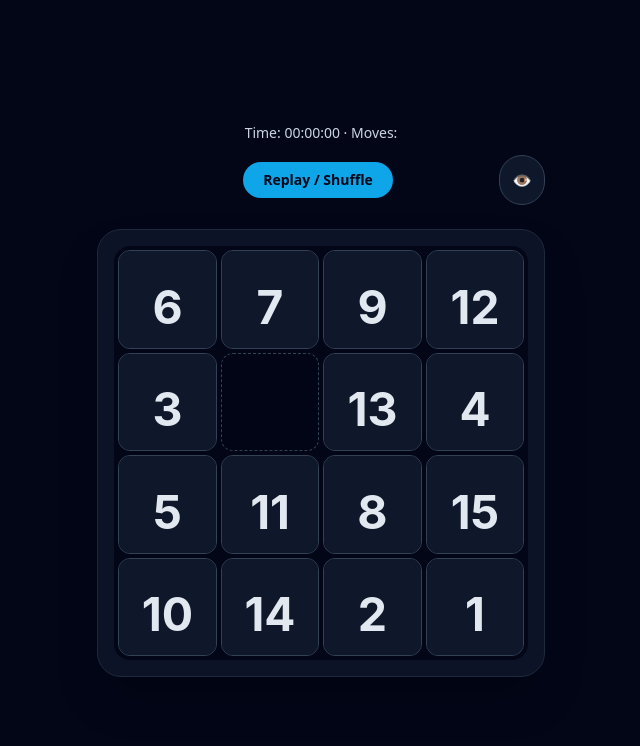
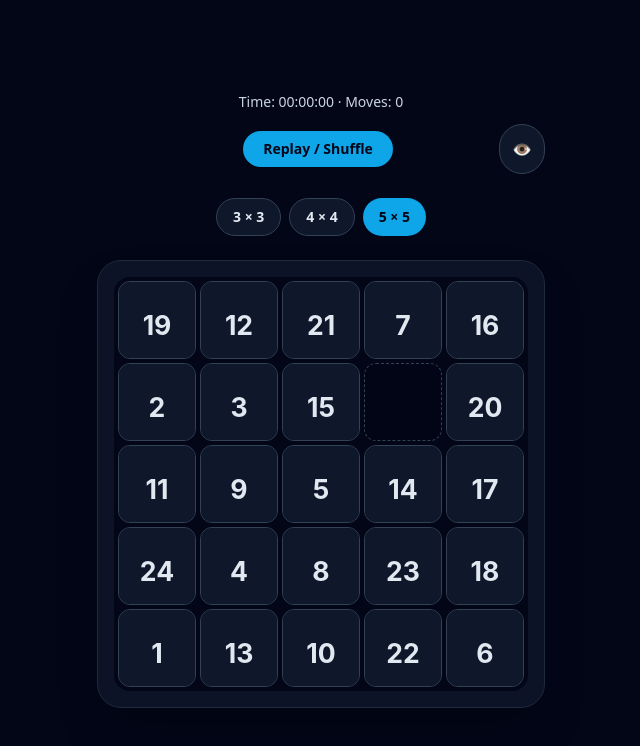
Before and after one commit to imrealq/4fun-sliding-puzzle, a React (Vite) app: page / in a window 1280 px wide. Shown: the top 746 px of the page, without its empty margins (319-959 px from the left). Built offline with nearby package versions, Linux system fonts and the light colour scheme.

Commit message:
feat: add difficulty

```diff
--- a/src/constants/images.ts
+++ b/src/constants/images.ts
@@ -1,9 +1,21 @@
-export const DEFAULT_IMAGE = '/src/assets/images/default.svg';
+export const IMAGE_3X3 = '/src/assets/images/default-3x3.svg';
+export const IMAGE_4X4 = '/src/assets/images/default.svg';
+export const IMAGE_5X5 = '/src/assets/images/default-5x5.svg';
 
 export const IMAGE_PRESETS = [
   {
-    id: 'default',
-    label: 'Default image',
-    src: DEFAULT_IMAGE,
+    id: 'easy',
+    label: '3 × 3',
+    src: IMAGE_3X3,
+  },
+  {
+    id: 'normal',
+    label: '4 × 4',
+    src: IMAGE_4X4,
+  },
+  {
+    id: 'hard',
+    label: '5 × 5',
+    src: IMAGE_5X5,
   },
 ] as const;
--- /dev/null
+++ b/src/features/puzzle/PuzzleDifficultySelector.tsx
@@ -0,0 +1,37 @@
+import type { PuzzleDifficulty, PuzzleDifficultyOption } from './puzzle.difficulty';
+
+type PuzzleDifficultySelectorProps = Readonly<{
+  value: PuzzleDifficulty;
+  options: readonly PuzzleDifficultyOption[];
+  onChange: (difficulty: PuzzleDifficulty) => void;
+}>;
+
+export function PuzzleDifficultySelector({
+  value,
+  options,
+  onChange,
+}: PuzzleDifficultySelectorProps): JSX.Element {
+  return (
+    <div className="mx-auto flex flex-wrap justify-center gap-2">
+      {options.map((option) => {
+        const isActive = option.id === value;
+
+        return (
+          <button
+            key={option.id}
+            type="button"
+            onClick={() => onChange(option.id)}
+            className={[
+              'rounded-full px-4 py-2 text-sm font-semibold transition',
+              isActive
+                ? 'bg-sky-500 text-slate-950'
+                : 'border border-slate-700 bg-slate-900 text-slate-200 hover:bg-slate-800',
+            ].join(' ')}
+          >
+            {option.label}
+          </button>
+        );
+      })}
+    </div>
+  );
+}
--- a/src/features/puzzle/PuzzleScreen.tsx
+++ b/src/features/puzzle/PuzzleScreen.tsx
@@ -1,30 +1,55 @@
-import { DEFAULT_IMAGE } from '@/constants/images';
+import { useMemo, useState } from 'react';
 import { HeaderControls, Modal } from '@/components';
+import { IMAGE_3X3, IMAGE_4X4, IMAGE_5X5 } from '@/constants/images';
 import { PuzzleBoard } from './puzzle.board';
+import { PuzzleDifficultySelector } from './PuzzleDifficultySelector';
 import { usePuzzleGame } from './usePuzzleGame';
+import type { PuzzleDifficulty, PuzzleDifficultyOption } from './puzzle.difficulty';
+
+const DIFFICULTY_OPTIONS: readonly PuzzleDifficultyOption[] = [
+  { id: 'easy', label: '3 × 3', boardSize: 3, imageSrc: IMAGE_3X3 },
+  { id: 'normal', label: '4 × 4', boardSize: 4, imageSrc: IMAGE_4X4 },
+  { id: 'hard', label: '5 × 5', boardSize: 5, imageSrc: IMAGE_5X5 },
+] as const;
 
 export function PuzzleScreen(): JSX.Element {
-  const { board, elapsedTime, handlePlay, isWon, showReference, toggleReference } =
-    usePuzzleGame(4);
+  const [difficulty, setDifficulty] = useState<PuzzleDifficulty>('hard');
+  const selectedOption = useMemo(
+    () => DIFFICULTY_OPTIONS.find((option) => option.id === difficulty) ?? DIFFICULTY_OPTIONS[2],
+    [difficulty],
+  );
+  const { board, elapsedTime, handlePlay, isWon, moveCount, showReference, toggleReference } =
+    usePuzzleGame(selectedOption.boardSize);
+
+  const handleDifficultyChange = (nextDifficulty: PuzzleDifficulty): void => {
+    setDifficulty(nextDifficulty);
+  };
 
   return (
     <main className="flex min-h-screen items-center justify-center bg-slate-950 px-4 py-8 text-slate-100">
       <section className="w-full max-w-5xl space-y-6">
         <HeaderControls
           elapsedTime={elapsedTime}
+          moveCount={moveCount}
           onShuffle={handlePlay}
           onToggleReference={toggleReference}
         />
 
+        <PuzzleDifficultySelector
+          value={difficulty}
+          options={DIFFICULTY_OPTIONS}
+          onChange={handleDifficultyChange}
+        />
+
         <div className="flex justify-center">
-          <PuzzleBoard board={board} imageSrc={DEFAULT_IMAGE} />
+          <PuzzleBoard board={board} imageSrc={selectedOption.imageSrc} />
         </div>
 
         {showReference ? (
           <Modal onDismiss={toggleReference}>
             <div className="relative z-10 w-full max-w-[22rem] rounded-2xl border border-slate-700 bg-slate-950 p-3 shadow-2xl shadow-black/40">
               <img
-                src={DEFAULT_IMAGE}
+                src={selectedOption.imageSrc}
                 alt="Default puzzle source"
                 className="h-auto w-full rounded-lg"
               />
@@ -37,6 +62,7 @@ export function PuzzleScreen(): JSX.Element {
             <div className="w-full max-w-sm rounded-3xl border border-slate-700 bg-slate-950 p-6 text-center shadow-2xl shadow-black/40">
               <h2 className="text-2xl font-semibold text-slate-100">You win</h2>
               <p className="mt-2 text-sm text-slate-300">Completed in {elapsedTime}</p>
+              <p className="mt-1 text-sm text-slate-300">Moves: {moveCount}</p>
               <button
                 type="button"
                 onClick={handlePlay}
--- a/src/features/puzzle/usePuzzleGame.ts
+++ b/src/features/puzzle/usePuzzleGame.ts
@@ -12,7 +12,7 @@ function formatDuration(milliseconds: number): string {
   return [hours, minutes, seconds].map((value) => String(value).padStart(2, '0')).join(':');
 }
 
-export function usePuzzleGame(boardSize = 4): Readonly<{
+export function usePuzzleGame(boardSize = 5): Readonly<{
   board: PuzzleBoard;
   elapsedTime: string;
   moveCount: number;
@@ -28,6 +28,15 @@ export function usePuzzleGame(boardSize = 4): Readonly<{
   const [isWon, setIsWon] = useState(false);
   const [showReference, setShowReference] = useState(false);
   const [finishedAt, setFinishedAt] = useState<number | null>(null);
+
+  useEffect(() => {
+    setBoard(shuffleBoard(createSolvedBoard(boardSize)));
+    setStartedAt(null);
+    setNow(null);
+    setMoveCount(0);
+    setIsWon(false);
+    setFinishedAt(null);
+  }, [boardSize]);
 
   const applyMove = (nextBoard: PuzzleBoard): void => {
     setBoard(nextBoard);
```
Also changed, not shown: src/features/puzzle/puzzle.difficulty.ts (added, +8 -0 lines), src/assets/images/default-3x3.svg (added), src/assets/images/default-5x5.svg (added).
